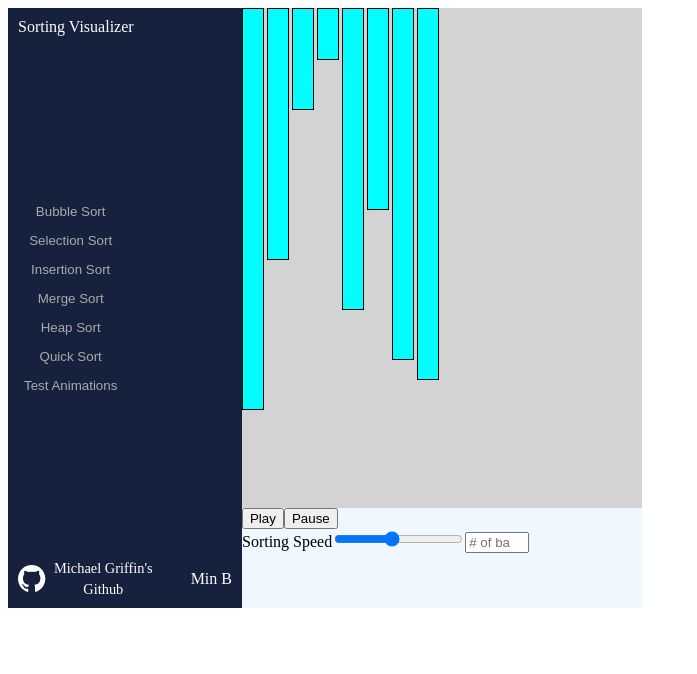
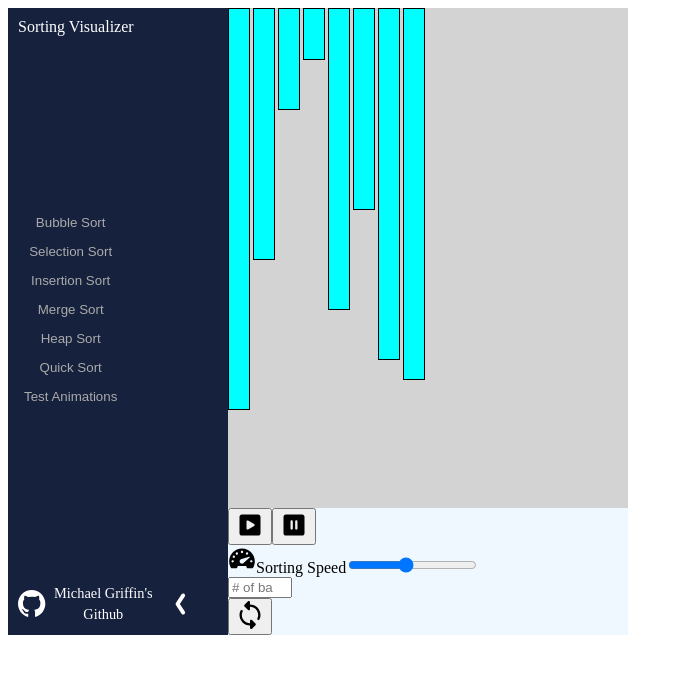
Before and after one commit to michael-griffin/Sorting-Visualizer, a React (Create React App) app: page / in a window 1280 px wide. Shown: the top 674 px of the page, without its empty margins (0-697 px from the left). Built offline with nearby package versions, Linux system fonts and the light colour scheme.

Commit message:
selectionSort added, svg icons now included.

```diff
--- a/src/App.js
+++ b/src/App.js
@@ -1,25 +1,34 @@
 import React from "react"
 import {useState} from "react"
+import svgIcons from "./icons/svg_icons"
 
 function App() {
   let heightval = 100;
-
+  console.log(svgIcons);
   //Still to do:
     //Merge, Heap, Selection, QuickSort.
 
-  //For animations: could have a gradient color for bars (maybe a little too fancy)
-  //Could have value below bars if there are few enough
+
   //Need a finish/clean up step for animations.
+  //Excessive remaking of animations array during animate?
+    //Currently, animations array are regenerated as animations play. We really only want a new animation list
+    //when a new array is generated. Not sure whether useEffect/useMemo makes sense here, but if so could set
+    //dependency array equal to the randomly generated array. For now, as long as the animation only runs once
+    //it's fine.
 
   //Styling wise, couple of options:
+
+  //For animations:
+    //gradient color for bars? (maybe a little too fancy)
+    //value below bars (only appear if barnum < constant)
   //For side menu
     //could bring selected to the top
     //OR could bold, increase text-size. (slightly prefer this)
-    //If I keep buttons, will have to style away most of the 'button-ness'
-    //could change to <a> tags or just plain divs, tie an onclick function there
-  //For Footer
-    //Could add a top header (controls, like demo I saw)
-    //add icons for play/pause/speed.
+    //For above, might make sense to have a separate state for sort choice options (re-make list of buttons?)
+    //For footer, need to fix spacing (should have an overall container with space-between to spread out the stuff?)
+  //For bottom controls
+    //Could add a top header (controls, like in demo)
+
 
 
   //Work out sorting visualizer for bubbleSort
@@ -69,9 +78,37 @@ function App() {
     }
     return anims;
   }
-  let animArr = bubbleSort(barsMain.vals);
+
+
+  function selectionSort(arrbase){
+    let arr = arrbase.slice(0);
+    let anims = [];
+    let cmin;
+
+    for (let n = 0; n < arr.length; n++){
+        cmin = n;
+        for (let o = n+1; o < arr.length; o++){
+            anims.push({first: n, second: o, type:'compare'})
+            if (arr[o] < arr[cmin]) cmin = o;
+        }
+        if (cmin !== n){
+            anims.push({first: n, second: cmin, type:'preswap'})
+            anims.push({first: n, second: cmin, type:'swap'})
+            swap(arr, n, cmin);
+        }
+    }
+    return anims;
+  }
+
+
   console.log('arr vals is', barsMain.vals);
-  console.log('animation list is', animArr);
+  let animArr = selectionSort(barsMain.vals);
+  console.log('selectSort animation list is', animArr);
+
+  let animArr1 = bubbleSort(barsMain.vals);
+  console.log('bubbleSort animation list is', animArr1);
+
+
 
   let animDemo = [
     {first: 0, second: 0, type:'nochange'},
@@ -101,12 +138,10 @@ function App() {
       //Currently, this changes colors, but doesn't change them back?
       //might have to grab prevAnim so we can switch stuff back.
       //Also need to add a check for anim Type (only switch colors if type=compare)
-      if (i == 1) console.log('made it to for loop', i);
-      if (i == 2) console.log('made it to for loop', i);
       if (cAnim.type === "nochange") continue; //Maybe unneeded, since we start at 1.
 
 
-      if (i == 2) console.log('made it past continue');
+      //if (i == 2) console.log('made it past continue');
       //Make the callback function for setTimeout
       let updateBars = () => {
         //Updates state of bars! Does three things:
@@ -142,7 +177,7 @@ function App() {
       setTimeout(updateBars, delay);
     }
 
-    //A note: if implementing a pause, can check:
+    //Note: if implementing a pause, can check:
     //https://stackoverflow.com/questions/8860188/javascript-clear-all-timeouts
     //This allows you to iteratively clear all timeout functions you set.
   }
@@ -182,41 +217,55 @@ function App() {
         <footer className="side-bottom">
           <div className="side-bottom github-logo">
             <svg xmlns="http://www.w3.org/2000/svg" viewBox="0 0 100 100">
-              <path fill-rule="evenodd" clip-rule="evenodd" d="M48.854 0C21.839 0 0 22 0 49.217c0 21.756
-              13.993 40.172 33.405 46.69 2.427.49 3.316-1.059 3.316-2.362 0-1.141-.08-5.052-.08-9.127-13.59
-              2.934-16.42-5.867-16.42-5.867-2.184-5.704-5.42-7.17-5.42-7.17-4.448-3.015.324-3.015.324-3.015
-              4.934.326 7.523 5.052 7.523 5.052 4.367 7.496 11.404 5.378 14.235 4.074.404-3.178 1.699-5.378
-              3.074-6.6-10.839-1.141-22.243-5.378-22.243-24.283 0-5.378 1.94-9.778 5.014-13.2-.485-1.222-2.184-6.275.486-13.038
-              0 0 4.125-1.304 13.426 5.052a46.97 46.97 0 0 1 12.214-1.63c4.125 0 8.33.571 12.213 1.63 9.302-6.356 13.427-5.052
-              13.427-5.052 2.67 6.763.97 11.816.485 13.038 3.155 3.422 5.015 7.822 5.015 13.2 0 18.905-11.404 23.06-22.324
-              24.283 1.78 1.548 3.316 4.481 3.316 9.126 0 6.6-.08 11.897-.08 13.526 0 1.304.89 2.853 3.316 2.364
-              19.412-6.52 33.405-24.935 33.405-46.691C97.707 22 75.788 0 48.854 0z" fill="#fff"/>
+              <path fillRule="evenodd" clipRule="evenodd" d={svgIcons.github} fill="#fff"/>
             </svg>
           </div>
           <div className="side-bottom github-text">
             <p>Michael Griffin's</p>
             <p>Github</p>
           </div>
-          <div className="side-bottom min-button">Min B</div>
+          <button className="side-bottom min-button">
+            <svg className="play-icon" xmlns="http://www.w3.org/2000/svg" viewBox="0 0 24 24">
+              <path fillRule="evenodd" clipRule="evenodd" d={svgIcons.minimize} fill="#fff"/>
+            </svg>
+          </button>
         </footer>
 
       </aside>
 
       <main>
         <section className="array-container">
-          {barsJSX}
+          {barsJSX /*what does 90% of the work*/}
         </section>
 
         <footer className="controls">
           <div className="controls-buttons">
-            <button>Play</button>
-            <button>Pause</button>
+            <button>
+              <svg className="play-icon" xmlns="http://www.w3.org/2000/svg" viewBox="0 0 24 24">
+                <path fillRule="evenodd" clipRule="evenodd" d={svgIcons.play} fill="#000"/>
+              </svg>
+             </button>
+            <button>
+              <svg className="pause-icon" xmlns="http://www.w3.org/2000/svg" viewBox="0 0 24 24">
+                <path fillRule="evenodd" clipRule="evenodd" d={svgIcons.pause} fill="#000"/>
+              </svg>
+            </button>
           </div>
-          <div className="controls-sliders">
+          <div className="controls-speed">
+            <svg className="speed-icon" xmlns="http://www.w3.org/2000/svg" viewBox="0 0 24 24">
+              <path fillRule="evenodd" clipRule="evenodd" d={svgIcons.speed} fill="#000"/>
+            </svg>
             <label htmlFor="speed">Sorting Speed</label>
             <input type="range" name="speed" min="10" max="100"></input>
+          </div>
+          <div className="controls-nbars">
             <input type="number" name="size" placeholder="# of bars" min="10" max="100"></input>
           </div>
+          <button className="controls-newArray">
+            <svg className="refresh-icon" xmlns="http://www.w3.org/2000/svg" viewBox="0 0 24 24">
+              <path fillRule="evenodd" clipRule="evenodd" d={svgIcons.refresh} fill="#000"/>
+            </svg>
+          </button>
         </footer>
       </main>
     </div>
@@ -291,9 +340,9 @@ export default App;
 </svg>
 
 
-//Github Logo
-<svg xmlns="http://www.w3.org/2000/svg" width="98" height="96">
-  <path fill-rule="evenodd" clip-rule="evenodd" d="M48.854 0C21.839 0 0 22 0 49.217c0 21.756
+//WORKING github logo
+  <svg xmlns="http://www.w3.org/2000/svg" viewBox="0 0 100 100">
+    <path fillRule="evenodd" clipRule="evenodd" d="M48.854 0C21.839 0 0 22 0 49.217c0 21.756
     13.993 40.172 33.405 46.69 2.427.49 3.316-1.059 3.316-2.362 0-1.141-.08-5.052-.08-9.127-13.59
     2.934-16.42-5.867-16.42-5.867-2.184-5.704-5.42-7.17-5.42-7.17-4.448-3.015.324-3.015.324-3.015
     4.934.326 7.523 5.052 7.523 5.052 4.367 7.496 11.404 5.378 14.235 4.074.404-3.178 1.699-5.378
--- a/src/index.css
+++ b/src/index.css
@@ -41,6 +41,7 @@ button:hover {
     display: flex;
     gap: 4px 8px;
     align-items: center;
+    justify-content: space-between;
 }
 .github-logo {
     height: 28px;
@@ -73,3 +74,20 @@ main footer {
     min-height: 100px;
     background-color:aliceblue
 }
+
+.play-icon {
+    height: 28px;
+    width: 28px;
+}
+.pause-icon {
+    height: 28px;
+    width: 28px;
+}
+.speed-icon {
+    height: 28px;
+    width: 28px;
+}
+.refresh-icon {
+    height: 28px;
+    width: 28px;
+}
```
Also changed, not shown: src/icons/svg_icons.js (added). Lines whose indentation alone changed are shown as unchanged.
